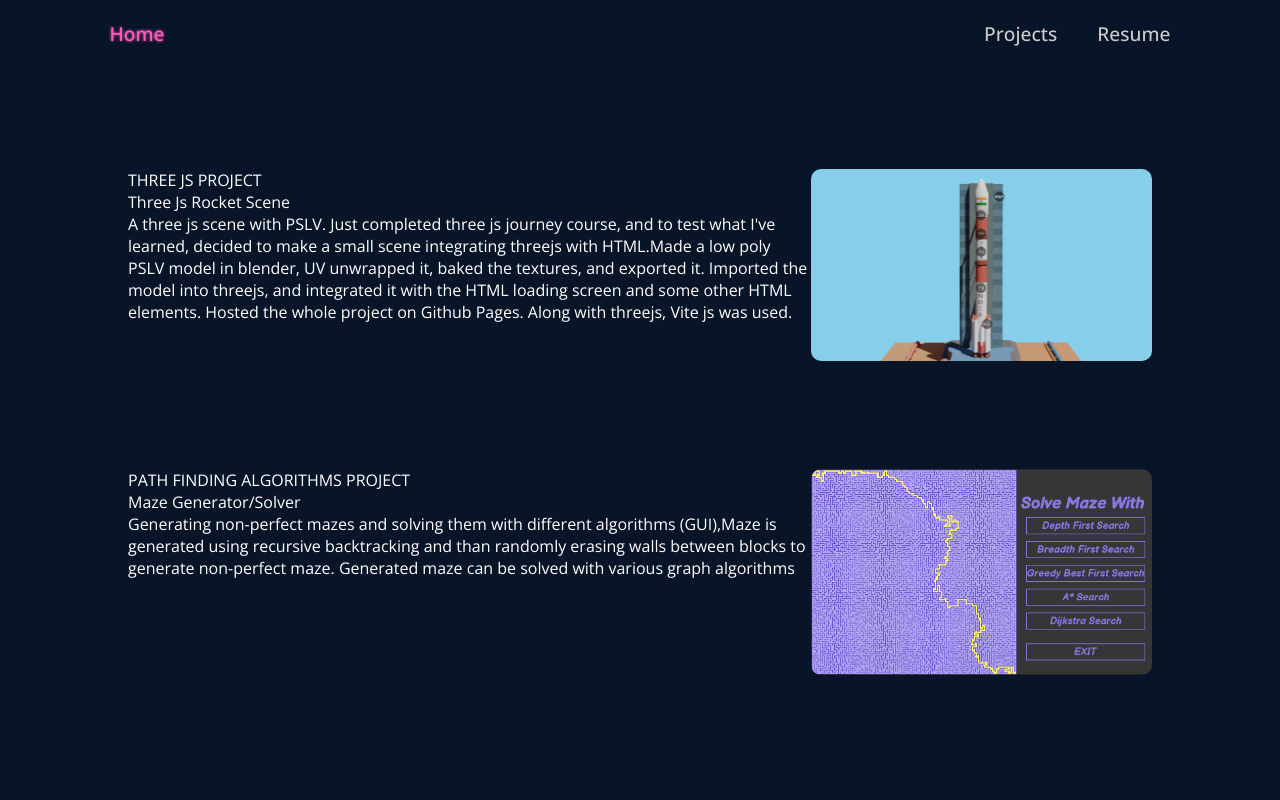
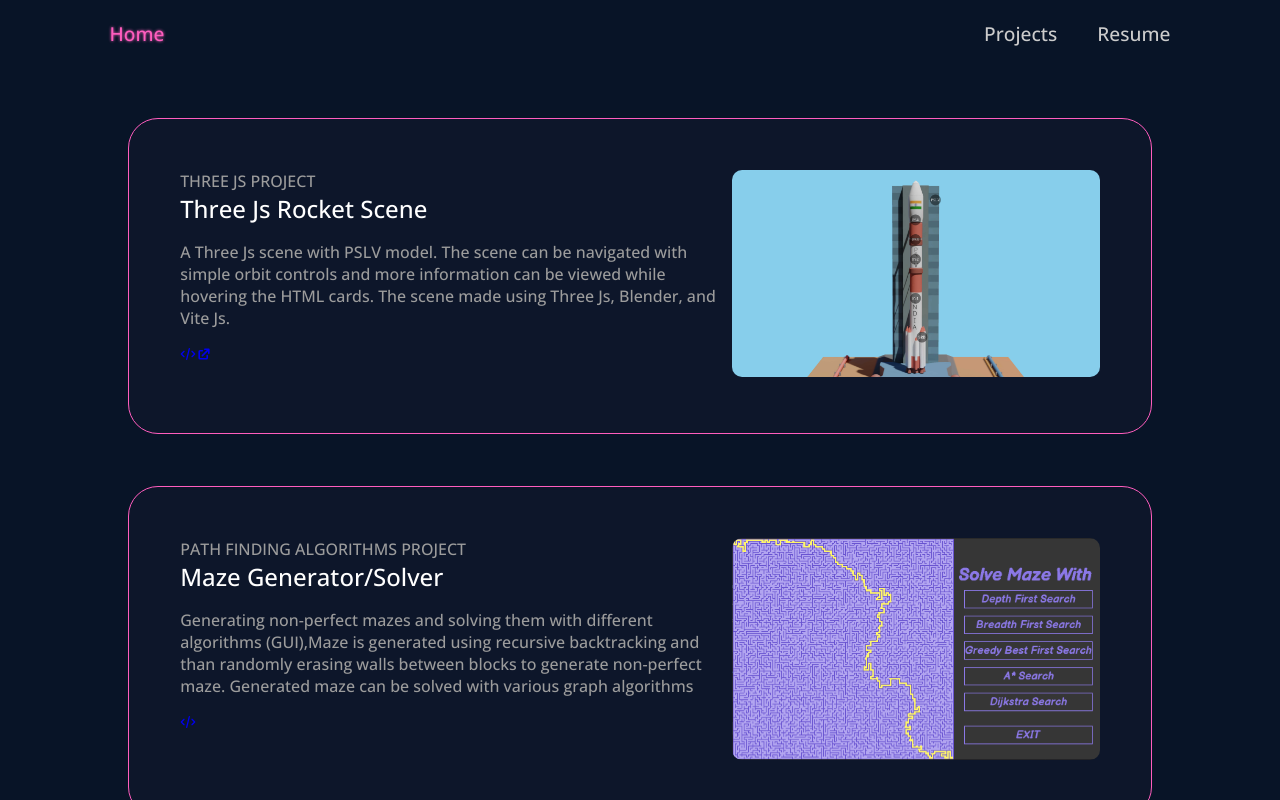
Before and after one commit to vaishnav/vaishnavsh, a React (Vite) app in the folder vaishnavsh/: page /project in a window 1280 px wide. Built offline with nearby package versions, Linux system fonts and the light colour scheme.

Commit message:
add css to project page and also add redirect icons to project page

```diff
--- a/vaishnavsh/src/Variables.scss
+++ b/vaishnavsh/src/Variables.scss
@@ -2,6 +2,7 @@ $primary:#081427;
 $test: white;
 $highlight: #ff5dbe;
 $light-white: #cccccc;
+$grayish: #9c9c9c;
 $dark-white: #4d4d4d;
 
 @mixin glow {
--- a/vaishnavsh/src/components/Projects/Project.tsx
+++ b/vaishnavsh/src/components/Projects/Project.tsx
@@ -1,12 +1,29 @@
 import React from 'react'
 import ProjectInfo from './ProjectData'
+
+import {HiOutlineCode} from 'react-icons/hi'
+import {HiExternalLink} from 'react-icons/hi'
 
 interface ProjectProps {
     project: ProjectInfo
 }
 
 const Project = (props:ProjectProps) => {
+    let sourceIcon, deployedIcon
     const project = props.project
+
+    if(project.source != ""){
+        sourceIcon = <a href={project.source}><HiOutlineCode></HiOutlineCode></a>
+    } else {
+        sourceIcon = null
+    }
+
+    if(project.demo != ""){
+        deployedIcon = <a href={project.source}><HiExternalLink></HiExternalLink></a>
+    } else {
+        deployedIcon = null
+    }
+
     return (
         <div className="project-body">
             <div className="project-info">
@@ -19,6 +36,10 @@ const Project = (props:ProjectProps) => {
                 <div className="project-description">
                     {project.description}
                 </div>
+                <div className="project-links">
+                    {sourceIcon}
+                    {deployedIcon}
+                </div>
             </div>
             <div className='project-image'>
                 <img src={project.image} alt="" />
--- a/vaishnavsh/src/components/Projects/Projects.scss
+++ b/vaishnavsh/src/components/Projects/Projects.scss
@@ -1,11 +1,33 @@
+@use "../../Variables";
+
 .project-body {
     display: flex;
-    margin: 10% 0;
+    margin: 5% 0%;
+    padding: 5% 5%;
+    border: 0.5px solid Variables.$highlight;
+    border-radius: 30px;
+    background-color: transparentize($color: Variables.$highlight, $amount: 0.98);
+    &:hover {
+        background-color: transparentize($color: Variables.$highlight, $amount: 1);
+    }
     .project-info {
-        flex: 2;
+        flex: 3;
+        font-weight: 500;
+        .project-type {
+            color: Variables.$grayish;
+            font-size: 1rem;
+        }
+        .project-name {
+            font-size: 1.5rem;
+        }
+        .project-description {
+            color: Variables.$grayish;
+            margin: 1rem 1rem 1rem 0px;
+            font-size: 1rem;
+        }
     }
     .project-image {
-        flex: 1;
+        flex: 2;
         img {
             width: 100%;
             border-radius: 10px;
--- a/vaishnavsh/src/components/Projects/Projects.tsx
+++ b/vaishnavsh/src/components/Projects/Projects.tsx
@@ -10,7 +10,7 @@ const projectsList:ProjectInfo[] = [
   {
     name: "Three Js Rocket Scene",
     projectType: "Three Js Project",
-    description: "A three js scene with PSLV. Just completed three js journey course, and to test what I've learned, decided to make a small scene integrating threejs with HTML.Made a low poly PSLV model in blender, UV unwrapped it, baked the textures, and exported it. Imported the model into threejs, and integrated it with the HTML loading screen and some other HTML elements. Hosted the whole project on Github Pages. Along with threejs, Vite js was used.",
+    description: "A Three Js scene with PSLV model. The scene can be navigated with simple orbit controls and more information can be viewed while hovering the HTML cards. The scene made using Three Js, Blender, and Vite Js.",
     stack: ["Three Js","Vite","HTML","CSS"],
     source: "https://github.com/vaishnav/threejs_rockets",
     demo: "https://vaishnav.github.io/threejs_rockets/",
```
